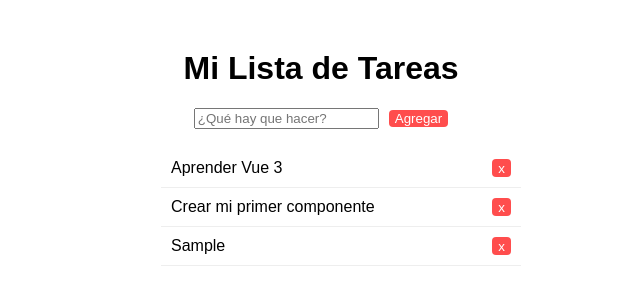
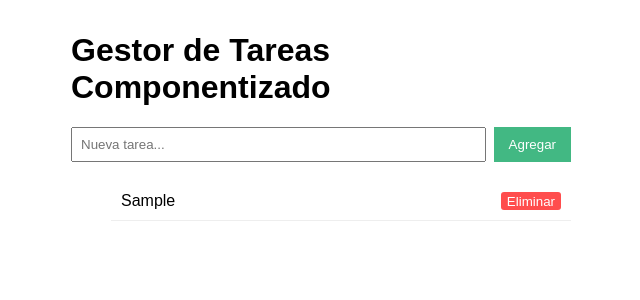
Before and after one commit to DevEnyer/Primer_Vue, a Vue app: page / in a window 1280 px wide. Both pictures are taken after typing "Sample" into the empty fields and a click on the button "Agregar". Shown: the top 300 px of the page, without its empty margins (319-959 px from the left). Built offline with nearby package versions, Linux system fonts and the light colour scheme.

Commit message:
add: Componentes en Vue

```diff
--- a/src/App.vue
+++ b/src/App.vue
@@ -1,90 +1,53 @@
 <script setup>
-import { ref } from 'vue'
+import { ref, watch, onMounted } from 'vue'
+import TodoForm from './components/TodoForm.vue'
+import TodoList from './components/TodoList.vue'
 
-// --- LÓGICA (JavaScript) ---
+const tareas = ref([])
 
-// Creamos una variable reactiva para el texto del input
-const nuevaTarea = ref('')
+// Lógica de Persistencia (Igual que antes)
+onMounted(() => {
+  const saved = localStorage.getItem('mis_tareas')
+  if (saved) tareas.value = JSON.parse(saved)
+})
 
-// Creamos una lista reactiva de tareas
-const tareas = ref([
-  { texto: 'Aprender Vue 3', completada: false },
-  { texto: 'Crear mi primer componente', completada: false },
-])
+watch(
+  tareas,
+  (val) => {
+    localStorage.setItem('mis_tareas', JSON.stringify(val))
+  },
+  { deep: true },
+)
 
-// Función para añadir tareas
-const agregarTarea = () => {
-  if (nuevaTarea.value.trim() !== '') {
-    tareas.value.push({
-      texto: nuevaTarea.value,
-      completada: false,
-    })
-    nuevaTarea.value = '' // Limpiamos el input
-  }
+// --- MÉTODOS QUE MANIPULAN EL ESTADO ---
+
+const agregarTarea = (texto) => {
+  tareas.value.push({ texto, completada: false })
 }
 
-// Función para eliminar una tarea
-const eliminarTarea = (index) => {
+const borrarTarea = (index) => {
   tareas.value.splice(index, 1)
+}
+
+const alternarTarea = (index) => {
+  tareas.value[index].completada = !tareas.value[index].completada
 }
 </script>
 
 <template>
-  <div id="app-container">
-    <h1>Mi Lista de Tareas</h1>
+  <div class="main-app">
+    <h1>Gestor de Tareas Componentizado</h1>
 
-    <div class="input-group">
-      <input v-model="nuevaTarea" @keyup.enter="agregarTarea" placeholder="¿Qué hay que hacer?" />
-      <button @click="agregarTarea">Agregar</button>
-    </div>
+    <TodoForm @add-tarea="agregarTarea" />
 
-    <ul>
-      <li v-for="(tarea, index) in tareas" :key="index">
-        <span
-          :class="{ completada: tarea.completada }"
-          @click="tarea.completada = !tarea.completada"
-        >
-          {{ tarea.texto }}
-        </span>
-        <button @click="eliminarTarea(index)">x</button>
-      </li>
-    </ul>
+    <TodoList :tareas="tareas" @delete-tarea="borrarTarea" @toggle-tarea="alternarTarea" />
   </div>
 </template>
 
-<style scoped>
-/* --- ESTILOS (CSS) --- */
-#app-container {
-  font-family: Arial, sans-serif;
-  max-width: 400px;
-  margin: 50px auto;
-  text-align: center;
-}
-
-.input-group {
-  margin-bottom: 20px;
-}
-
-.completada {
-  text-decoration: line-through;
-  color: gray;
-}
-
-li {
-  list-style: none;
-  display: flex;
-  justify-content: space-between;
-  padding: 10px;
-  border-bottom: 1px solid #eee;
-  cursor: pointer;
-}
-
-button {
-  margin-left: 10px;
-  background-color: #ff4d4d;
-  color: white;
-  border: none;
-  cursor: pointer;
-  border-radius: 4px;
+<style>
+.main-app {
+  max-width: 500px;
+  margin: 2rem auto;
+  font-family: sans-serif;
 }
 </style>
--- /dev/null
+++ b/src/components/TodoForm.vue
@@ -0,0 +1,42 @@
+<script setup>
+import { ref } from 'vue'
+
+// Definimos los eventos que este componente puede disparar
+const emit = defineEmits(['add-tarea'])
+
+const nuevaTarea = ref('')
+
+const enviarTarea = () => {
+  if (nuevaTarea.value.trim()) {
+    // Disparamos el evento y enviamos el dato como payload
+    emit('add-tarea', nuevaTarea.value)
+    nuevaTarea.value = ''
+  }
+}
+</script>
+
+<template>
+  <div class="form-container">
+    <input v-model="nuevaTarea" @keyup.enter="enviarTarea" placeholder="Nueva tarea..." />
+    <button @click="enviarTarea">Agregar</button>
+  </div>
+</template>
+
+<style scoped>
+.form-container {
+  display: flex;
+  gap: 8px;
+  margin-bottom: 20px;
+}
+input {
+  flex-grow: 1;
+  padding: 8px;
+}
+button {
+  background: #42b883;
+  color: white;
+  border: none;
+  padding: 8px 15px;
+  cursor: pointer;
+}
+</style>
--- /dev/null
+++ b/src/components/TodoList.vue
@@ -0,0 +1,38 @@
+<script setup>
+// Recibimos la lista como Prop
+defineProps(['tareas'])
+
+// Definimos eventos para borrar o marcar como completada
+const emit = defineEmits(['delete-tarea', 'toggle-tarea'])
+</script>
+
+<template>
+  <ul>
+    <li v-for="(tarea, index) in tareas" :key="index">
+      <span :class="{ completada: tarea.completada }" @click="emit('toggle-tarea', index)">
+        {{ tarea.texto }}
+      </span>
+      <button @click="emit('delete-tarea', index)">Eliminar</button>
+    </li>
+  </ul>
+</template>
+
+<style scoped>
+.completada {
+  text-decoration: line-through;
+  color: #888;
+}
+li {
+  display: flex;
+  justify-content: space-between;
+  padding: 10px;
+  border-bottom: 1px solid #eee;
+}
+button {
+  background: #ff4d4d;
+  color: white;
+  border: none;
+  cursor: pointer;
+  border-radius: 3px;
+}
+</style>
```
